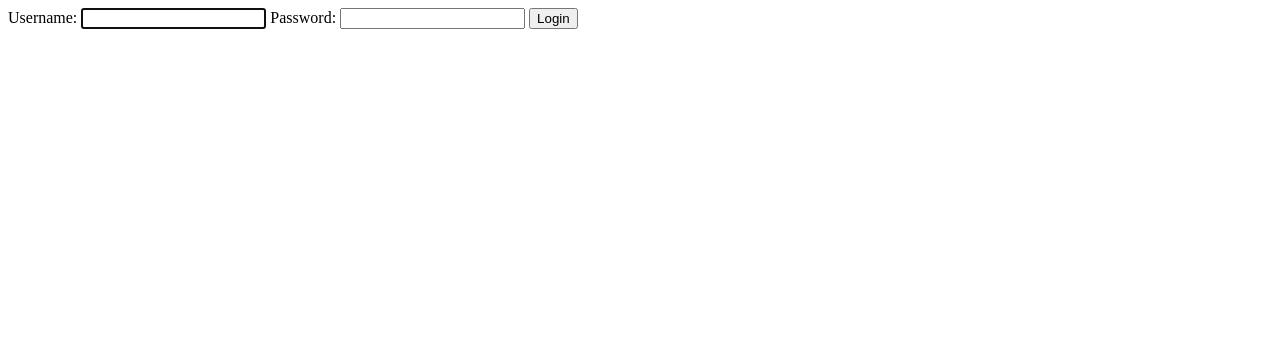
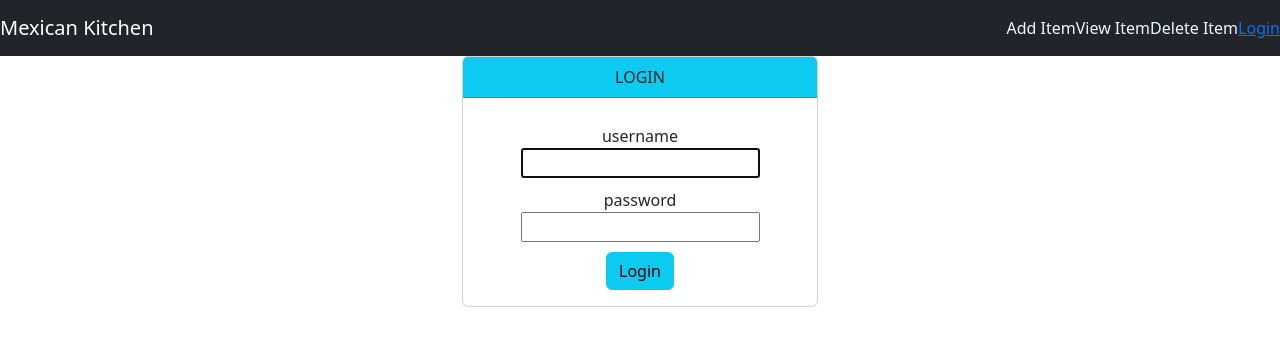
Before and after one commit to DeviRaju27/foodapp, a Django app: page /login/ in a window 1280 px wide. Shown: the top 346 px of the page. Run offline with Django 4.2, Linux system fonts and the light colour scheme.

Commit message:
Bootstrap to forms

```diff
--- a/menu/static/menu/style.css
+++ b/menu/static/menu/style.css
@@ -9,3 +9,12 @@ li a{
 .img-thumbnail{
     height: 150px;
 }
+.margin-10 {
+    margin: 10px;
+}
+.margin-top-10 {
+    margin-top: 10px;
+}
+.center {
+    text-align: center;
+}
--- a/menu/templates/menu/base.html
+++ b/menu/templates/menu/base.html
@@ -4,7 +4,7 @@
 <head>
     <meta charset="UTF-8">
     <meta name="viewport" content="width=device-width, initial-scale=1.0">
-    <title>Document</title>
+    <title>Mexican kitchen</title>
     <link href="https://cdn.jsdelivr.net/npm/bootstrap@5.3.3/dist/css/bootstrap.min.css" rel="stylesheet" integrity="sha384-QWTKZyjpPEjISv5WaRU9OFeRpok6YctnYmDr5pNlyT2bRjXh0JMhjY6hW+ALEwIH" crossorigin="anonymous">
 
     <link rel="stylesheet" href = "{% static 'menu/style.css' %}">
--- a/menu/views.py
+++ b/menu/views.py
@@ -20,7 +20,7 @@ class CreateItem(CreateView):
 
     model = Item
     fields = ['item_name', 'item_desc', 'item_price', 'item_image']
-    template_name = "menu/form.html"
+    template_name = "menu/create-item.html"
 
     def form_valid(self, form):
         form.instance.user_name = self.request.user
--- a/users/templates/users/login.html
+++ b/users/templates/users/login.html
@@ -1,5 +1,28 @@
-<form method="POST">
-    {% csrf_token %}
-    {{ form }}
-    <button type="submit">Login</button>
-</form>
+{% extends 'menu/base.html' %}
+
+{% block body %}
+
+<div class="container">
+    <div class="row">
+        <div class="col-md-4 offset-md-4">
+            <div class="card center">
+                <div class="card-header bg-info">
+                    LOGIN
+                </div>
+                <div class="card-body">
+                    <form method="POST">
+                        {% csrf_token %}
+                        {% for field in form %}
+                        <div class="form-group margin-10">
+                          {{ field.name }}
+                            {{ field }}
+                        </div>
+                       {% endfor %}
+                        <button class='btn btn-info' type="submit">Login</button>
+                    </form>
+                </div>
+            </div>
+        </div>
+    </div>
+</div>
+{% endblock %}
```
Also changed, not shown: menu/templates/menu/create-item.html (added, +30 -0 lines), menu/templates/menu/form.html (deleted, +0 -9 lines), users/templates/users/register.html (+31 -5 lines), db.sqlite3.
